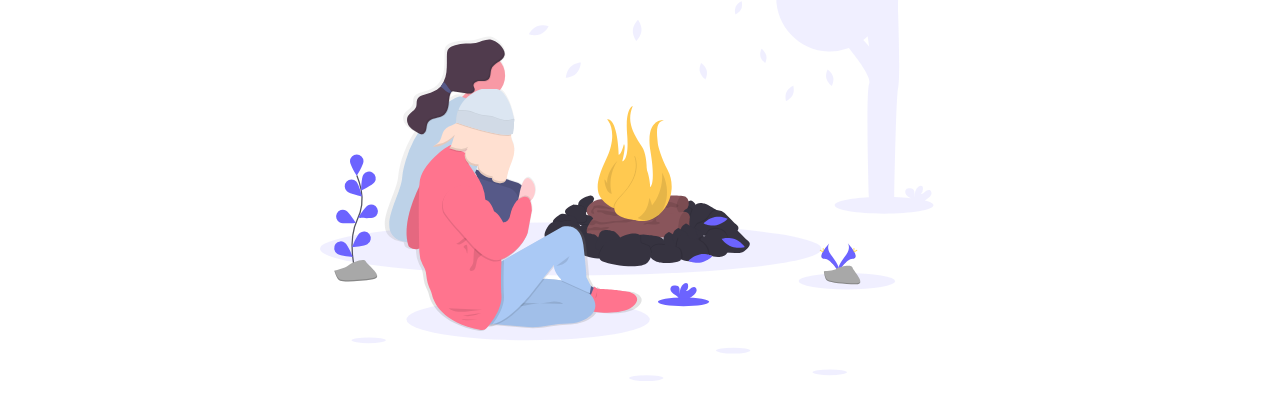
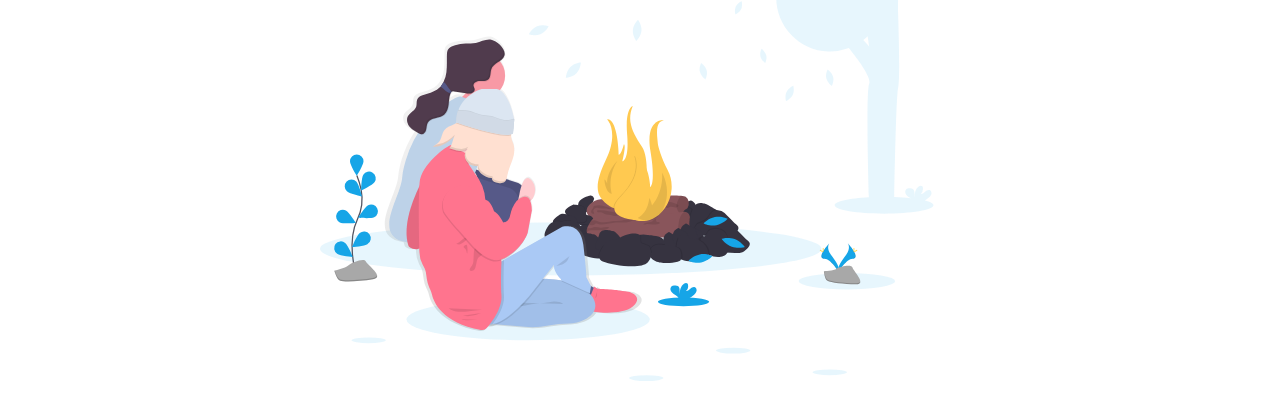
Before and after one commit to OSOSystem/oso-website, a Jekyll site: the page built from index.html, in a window 1280 px wide. Shown: the part 1656-2052 px from the top of the page. Built offline with Jekyll 4.4.1, drawn with Linux system fonts in a browser that asks for light colours; nearby versions of some CDN libraries.

Commit message:
:art: Change color of svgs

```diff
--- a/join.html
+++ b/join.html
@@ -10,7 +10,7 @@
 </p>
 
 <div class="my-5 text-center">
-  <img src="assets/images/team.svg" class="img-fluid" style="width: 40em;"/>
+  <img src="assets/images/team-spirit.svg" class="img-fluid" style="width: 40em;"/>
 </div>
 
 <p>There are a lot of possibilities to support this project.</p>
--- a/status.html
+++ b/status.html
@@ -5,7 +5,7 @@
 <div class="container text-center">
   <div class="row my-5">
     <div class="col">
-      <img src="assets/images/server_status.svg" class="img-fluid" style="width: 40em;">
+      <img src="assets/images/server-status.svg" class="img-fluid" style="width: 40em;">
     </div>
   </div>
   <div class="row">
```
Also changed, not shown: assets/images/campfire.svg, assets/images/server_status.svg (deleted), assets/images/team.svg (deleted).
